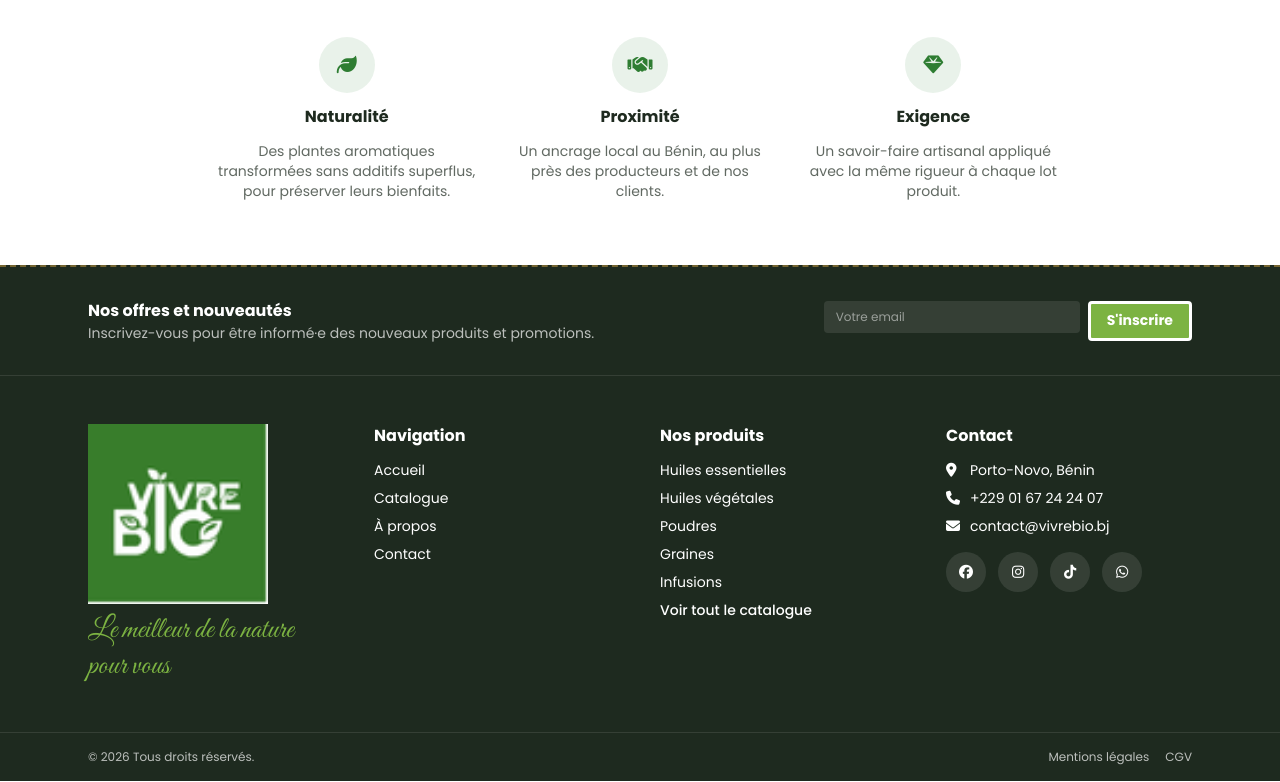
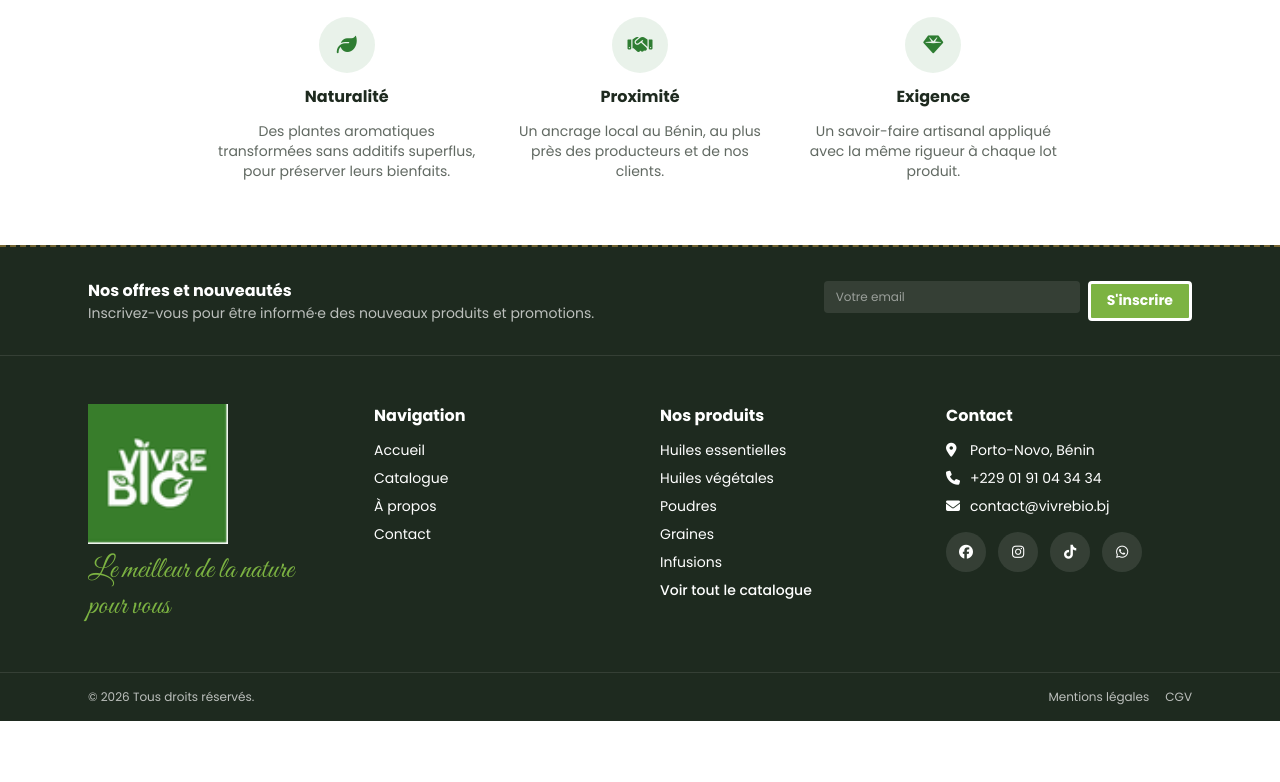
Before and after one commit to OnelKND/vivre_bio, a Next.js app: page /a-propos in a window 1280 px wide. Shown: the part 1553-2335 px from the top of the page. After the commit the page ends 2275 px from the top, so only its background shows below. Built offline with nearby package versions, Linux system fonts and the light colour scheme; no server answers.

Commit message:
Logo taille chang

```diff
--- a/components/layout/Footer.tsx
+++ b/components/layout/Footer.tsx
@@ -32,7 +32,7 @@ export default function Footer() {
       </div>
       <div className="mx-auto max-w-6xl px-4 sm:px-6 py-12 grid gap-10 sm:grid-cols-2 md:grid-cols-4">
         <div className="md:col-span-1">
-          <img src="/logo2.png" alt="VIVRE BIO" className="h-45 w-45 object-contain mb-2" />
+          <img src="/logo2.png" alt="VIVRE BIO" className="h-35 w-35 object-contain mb-2" />
           <p className="font-accent text-3xl text-secondary mt-2">
             Le meilleur de la nature pour vous
           </p>
@@ -78,7 +78,7 @@ export default function Footer() {
             </li>
             <li className="flex items-center gap-2">
               <i className="fa-solid fa-phone w-4" aria-hidden="true" />
-              +229 01 67 24 24 07
+              +229 01 91 04 34 34
             </li>
             <li className="flex items-center gap-2">
               <i className="fa-solid fa-envelope w-4" aria-hidden="true" />
--- a/components/layout/Logo.tsx
+++ b/components/layout/Logo.tsx
@@ -8,7 +8,7 @@ export default function Logo({ className = "" }: { className?: string }) {
       aria-label="VIVRE BIO — Retour à l'accueil"
       className={`inline-flex items-center gap-2.5 py-2 ${className}`}
     >
-      <img src="/logo.png" alt="VIVRE BIO" className="h-25 w-25 object-contain" />
+      <img src="/logo.png" alt="VIVRE BIO" className="h-20 w-20 object-contain" />
     </Link>
   );
 }
```
